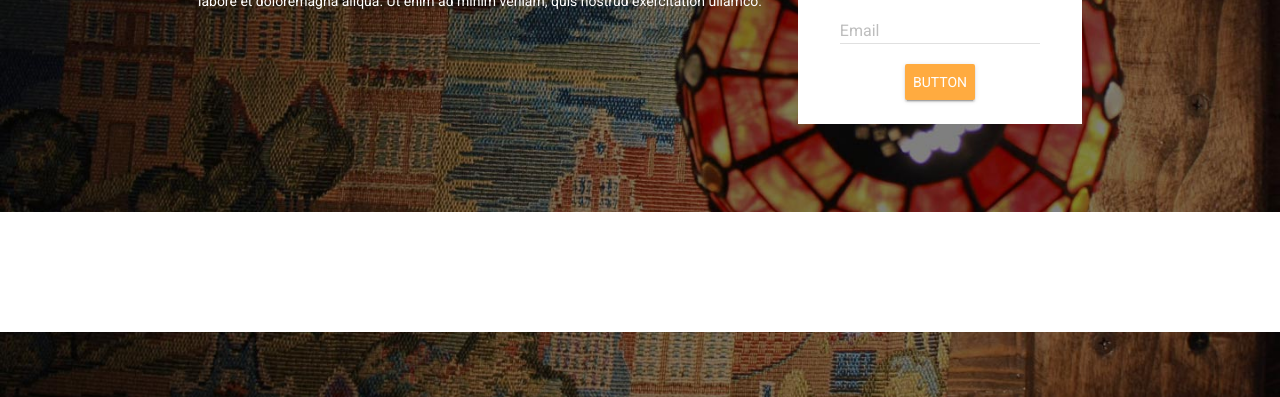
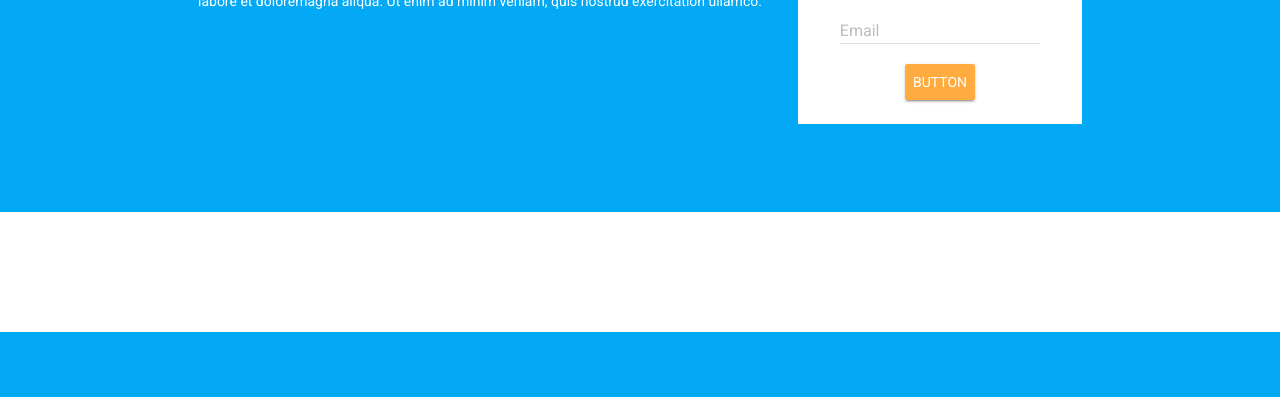
Before and after one commit to gromadco/locograph, a website: page design/index.html in a window 1280 px wide. Shown: the part 403-800 px from the top of the page. Drawn offline with Linux system fonts and the light colour scheme.

Commit message:
Change bacground

```diff
--- a/design/styles.css
+++ b/design/styles.css
@@ -1,9 +1,10 @@
 body {
-  background-image: url('images/bg-1.jpg');
+  /* background-image: url('images/bg-1.jpg'); */
   background-size: cover;
   background-attachment: fixed;
   /* FIXME: Temp. workaround for vertical scrollbars */
   margin: 0;
+  background-color: #03A9F4;
 }
 
 body::before {
```
